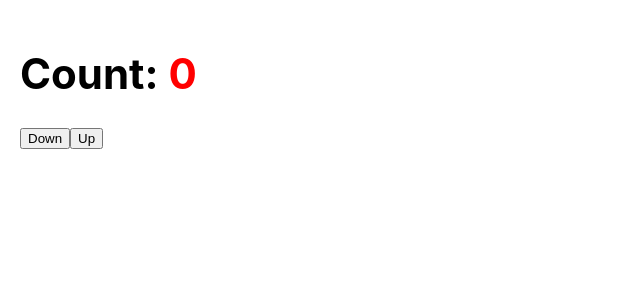
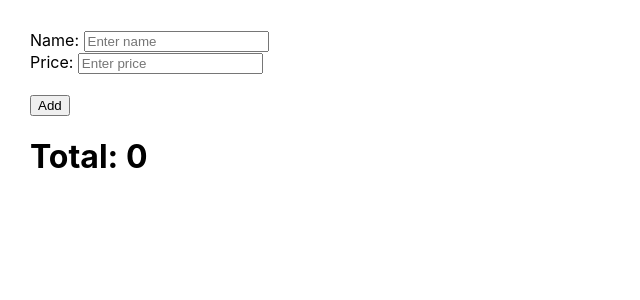
Before and after one commit to boyhotkey96/REACTJS, a React (Create React App) app in the folder tiktok/: page / in a window 1280 px wide. Shown: the top 300 px of the page, without its empty margins (0-640 px from the left). Built offline with nearby package versions, Linux system fonts and the light colour scheme.

Commit message:
CartuseMemo update handle input no value

```diff
--- a/tiktok/src/CartUseMemo.js
+++ b/tiktok/src/CartUseMemo.js
@@ -6,9 +6,17 @@ function CartUseMemo() {
   const [products, setProducts] = useState([]);
 
   const nameRef = useRef();
+  const priceRef = useRef();
 
   // Handle click button add
   const handleAdd = () => {
+    console.log(nameRef.current);
+    if (
+      nameRef.current.value.trim() === '' ||
+      priceRef.current.value.trim() === ''
+    ) {
+      return alert("Enter value!");
+    }
     setProducts((prevProd) => [...prevProd, { name, price: +price }]);
     setName("");
     setPrice("");
@@ -48,6 +56,7 @@ function CartUseMemo() {
       <input
         type="number"
         placeholder="Enter price"
+        ref={priceRef}
         value={price}
         onChange={(e) => setPrice(e.target.value)}
         onKeyDown={handleKeyPress}
--- a/tiktok/src/index.js
+++ b/tiktok/src/index.js
@@ -36,8 +36,8 @@ root.render(
     {/* <Imagepreview2 /> */}
     {/* <Countdownplus /> */}
     {/* <CountdownUseref /> */}
-    {/* <CartUseMemo /> */}
-    <CountuseReducer />
+    <CartUseMemo />
+    {/* <CountuseReducer /> */}
   </React.Fragment>
 );
 
```
